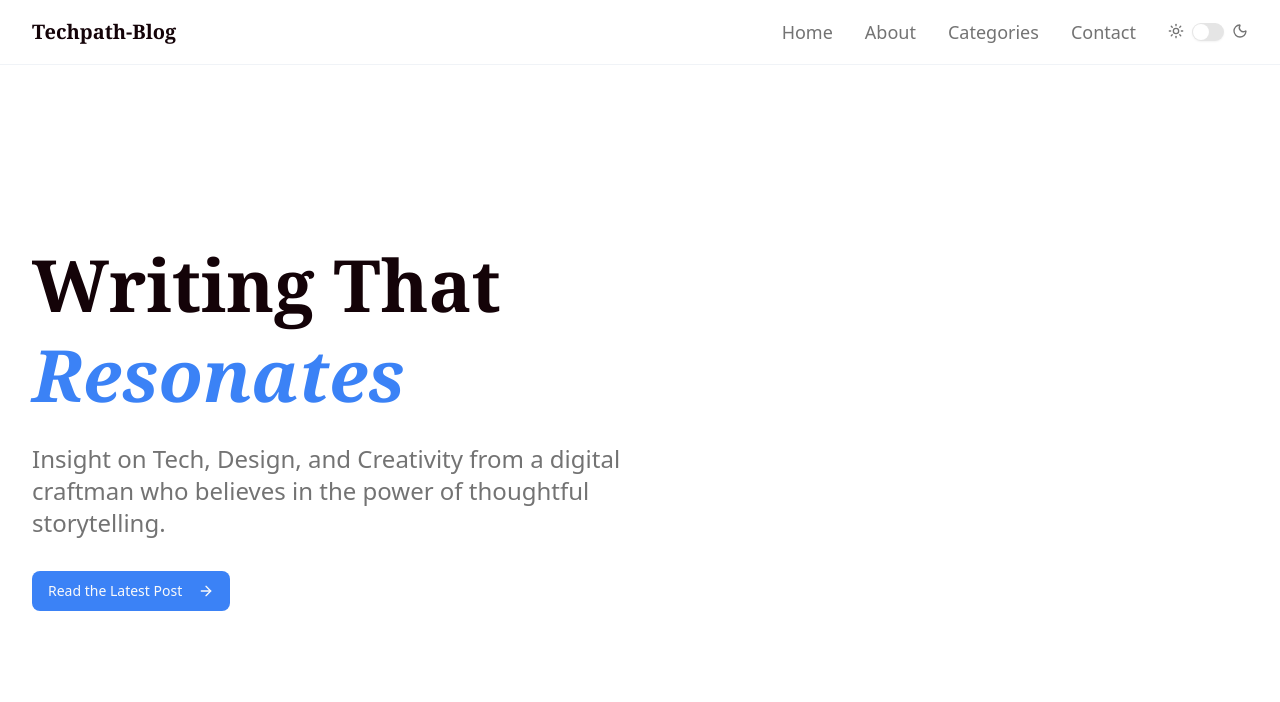
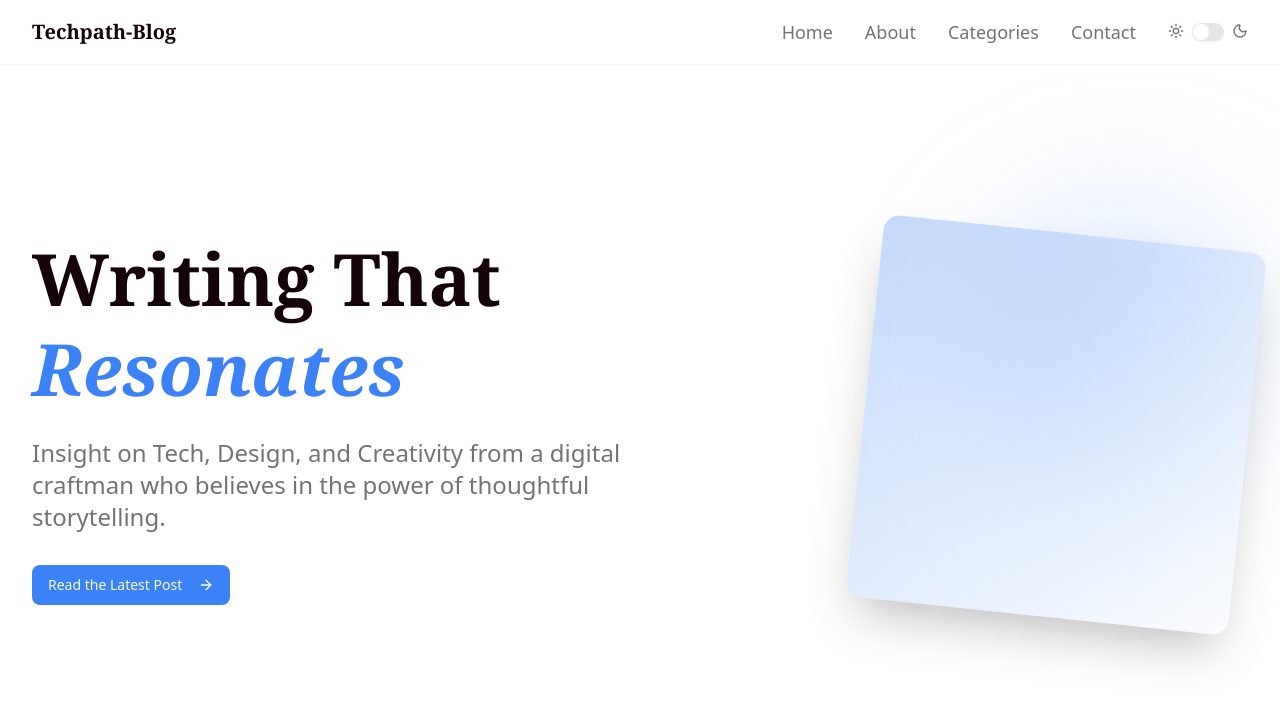
Before and after one commit to obimiz/techpath-blog, a Next.js app: page / in a window 1280 px wide. Shown: the top 702 px of the page. Built offline with nearby package versions, Linux system fonts and the light colour scheme; a web font is replaced by a local one.

Commit message:
hero right content

```diff
--- a/app/globals.css
+++ b/app/globals.css
@@ -53,7 +53,7 @@
   --popover-foreground: oklch(0.145 0 0);
   --primary: oklch(0.6232 0.1879 259.8);
   --primary-foreground: oklch(0.985 0 0);
-  --secondary: oklch(0.97 0 0);
+  --secondary: oklch(0.9676 0.007 247.9);
   --secondary-foreground: oklch(0.205 0 0);
   --muted: oklch(0.97 0 0);
   --muted-foreground: oklch(0.556 0 0);
@@ -87,7 +87,7 @@
   --popover-foreground: oklch(0.985 0 0);
   --primary: oklch(0.6232 0.1879 259.8);
   --primary-foreground: oklch(0.205 0 0);
-  --secondary: oklch(0.269 0 0);
+  --secondary: oklch(0.28 0.0269 260);
   --secondary-foreground: oklch(0.985 0 0);
   --muted: oklch(0.269 0 0);
   --muted-foreground: oklch(0.7107 0.0351 256.8);
--- a/components/HeroSection.tsx
+++ b/components/HeroSection.tsx
@@ -7,7 +7,7 @@ import { ArrowRight } from "lucide-react";
 
 export default function HeroSection() {
     return <section className="min-h-[90vh] flex items-center justify-center  overflow-hidden">
-        <div className="max-w-7xl mx-auto px-4 sm:px-6 lg:px-8 w-full">
+        <div className="max-w-7xl mx-auto px-4 sm:px-6 lg:px-8 w-full flex justify-between">
             {/* Left Content */}
             <motion.div
             initial={{opacity: 0, y: 20}}
@@ -37,6 +37,21 @@ export default function HeroSection() {
                     </motion.div>
             </motion.div>
 
+             {/* Right Content */}
+            <motion.div initial={{opacity: 0, scale: 0.8}}
+                        animate={{opacity: 1, scale: 1}}
+                        transition={{duration: 0.8, delay: 0.4}}
+                        className="hidden lg:block"
+                        >
+                <div className="relative">
+                    <div className="w-80 h-80 bg-gradient-to-br from-primary/20 to-secondary/20 rounded-full blur-3xl absolute -top-10
+                    -right-10"></div>
+                    <div className="w-96 h-96 bg-gradient-to-tl from-secondary/30 to-primary/30 rounded-2xl transform rotate-6
+                    shadow-2xl"></div>
+
+                </div>
+            </motion.div>
+
         </div>
 
     </section>
```
